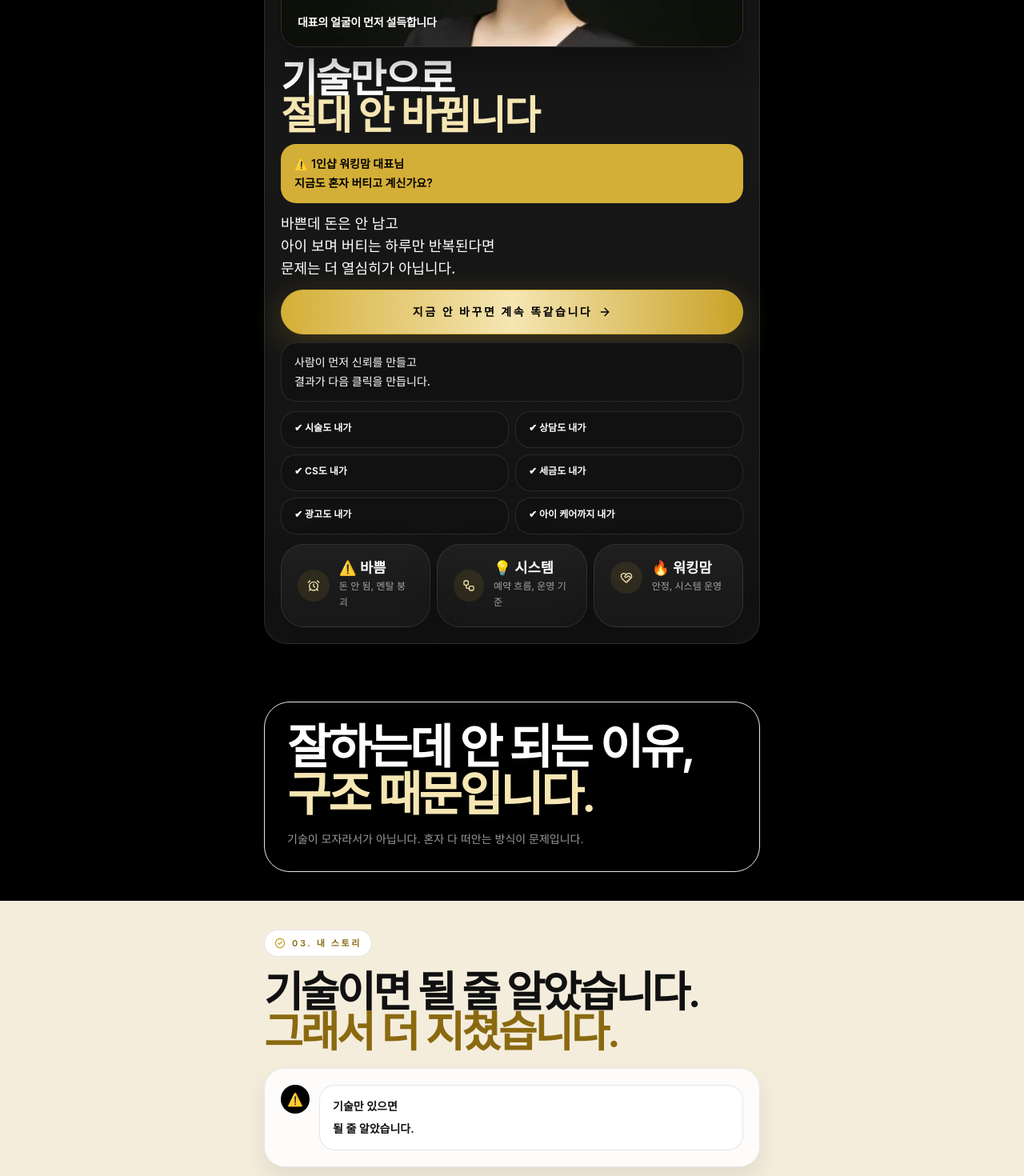
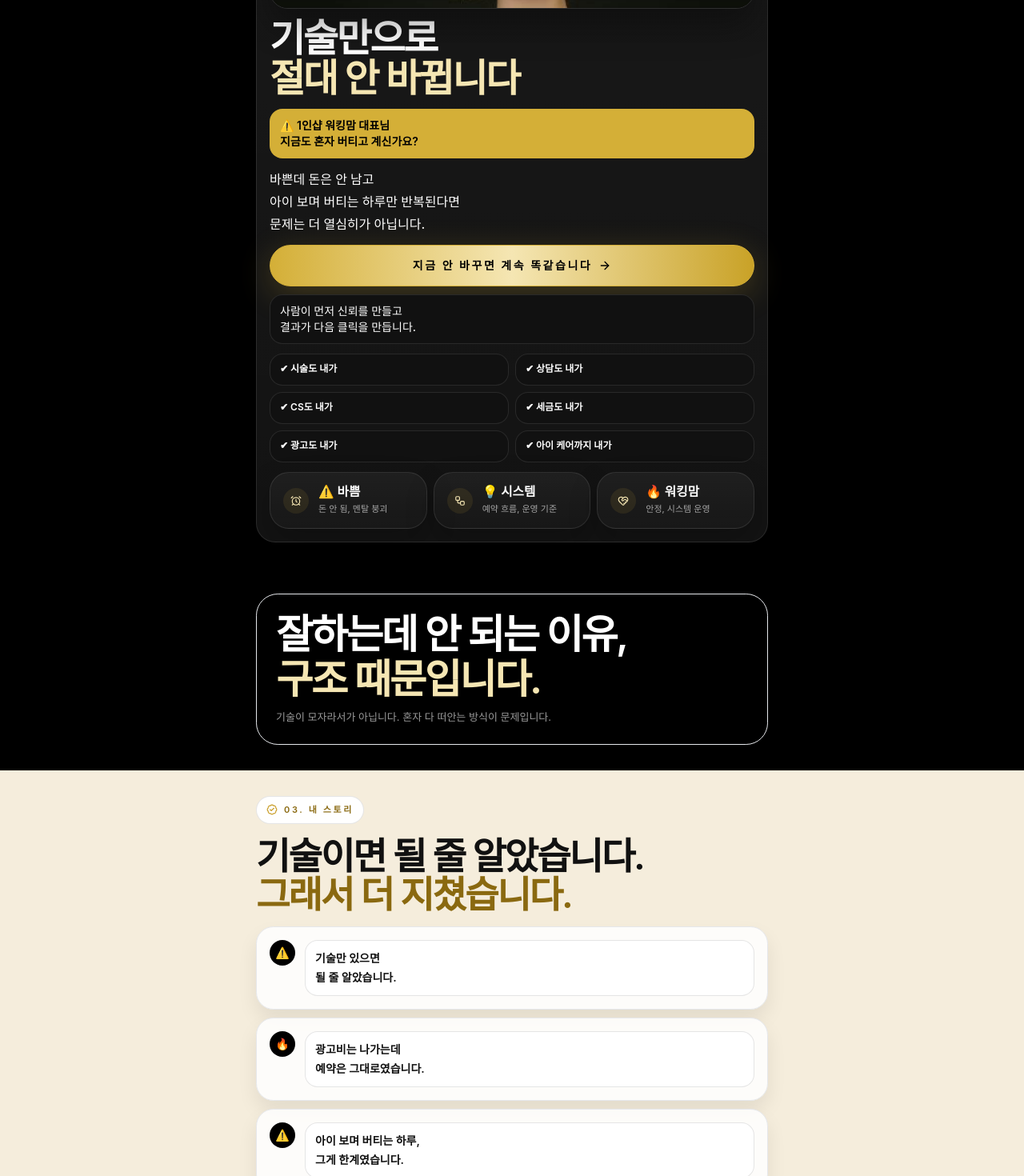
Before and after one commit to mrsweet0519/charis-landing, a React (Vite) app: page / in a window 1280 px wide. Shown: the part 540-2010 px from the top of the page at 80% size. Built offline with nearby package versions, Linux system fonts and the light colour scheme.

Commit message:
Tune mobile landing layout

```diff
--- a/src/pages/Landing.tsx
+++ b/src/pages/Landing.tsx
@@ -274,7 +274,7 @@ function HeroPortraitCard() {
   if (!imageFailed) {
     return (
       <div className="relative overflow-hidden rounded-[1.4rem] border border-white/10 shadow-[0_22px_40px_rgba(0,0,0,0.32)]">
-        <div className="relative h-[380px] overflow-hidden bg-[#121212] sm:h-[420px]">
+        <div className="relative h-[320px] overflow-hidden bg-[#121212] sm:h-[380px]">
           <img
             src="/images/ceo.jpg"
             alt="카리스뷰티 대표"
@@ -311,7 +311,7 @@ function HeroPortraitCard() {
         </div>
       </div>
 
-      <div className="relative mt-5 flex h-[380px] items-end justify-center overflow-hidden rounded-[1.5rem] border border-white/8 bg-[radial-gradient(circle_at_top,_rgba(245,230,179,0.14),_transparent_32%),#171717] sm:h-[420px]">
+      <div className="relative mt-5 flex h-[320px] items-end justify-center overflow-hidden rounded-[1.5rem] border border-white/8 bg-[radial-gradient(circle_at_top,_rgba(245,230,179,0.14),_transparent_32%),#171717] sm:h-[380px]">
         <div className="absolute inset-x-0 top-0 h-20 bg-[linear-gradient(180deg,rgba(212,175,55,0.18),transparent)]" />
         <div className="absolute left-6 top-6 rounded-full bg-black/50 px-3 py-2 text-xs font-semibold text-white/75">
           ⚠️ 바쁨
@@ -330,7 +330,7 @@ function HeroPortraitCard() {
 }
 
 function Wrap({ children, className = '' }: { children: ReactNode; className?: string }) {
-  return <div className={`mx-auto w-full max-w-[620px] ${className}`.trim()}>{children}</div>;
+  return <div className={`mx-auto w-full max-w-[640px] ${className}`.trim()}>{children}</div>;
 }
 
 function Block({
@@ -347,7 +347,7 @@ function Block({
   const toneClass = tone === 'cream' ? 'bg-[#F5EDDC] text-[#111111]' : 'bg-transparent text-white';
 
   return (
-    <section id={id} className={`px-4 py-7 sm:px-5 sm:py-9 ${toneClass} ${className}`.trim()}>
+    <section id={id} className={`px-4 py-6 sm:px-5 sm:py-8 ${toneClass} ${className}`.trim()}>
       <Wrap>{children}</Wrap>
     </section>
   );
@@ -371,7 +371,7 @@ function Eyebrow({ children, light = false }: { children: ReactNode; light?: boo
 function DarkPanel({ children, className = '' }: { children: ReactNode; className?: string }) {
   return (
     <div
-      className={`rounded-[1.8rem] border border-white/10 bg-[linear-gradient(180deg,rgba(255,255,255,0.05),rgba(255,255,255,0.02))] p-5 shadow-[0_20px_45px_rgba(0,0,0,0.24)] ${className}`.trim()}
+      className={`rounded-[1.5rem] border border-white/10 bg-[linear-gradient(180deg,rgba(255,255,255,0.05),rgba(255,255,255,0.02))] p-4 shadow-[0_16px_36px_rgba(0,0,0,0.22)] ${className}`.trim()}
     >
       {children}
     </div>
@@ -381,7 +381,7 @@ function DarkPanel({ children, className = '' }: { children: ReactNode; classNam
 function LightPanel({ children, className = '' }: { children: ReactNode; className?: string }) {
   return (
     <div
-      className={`rounded-[1.6rem] border border-black/8 bg-white/85 p-5 shadow-[0_14px_28px_rgba(0,0,0,0.08)] ${className}`.trim()}
+      className={`rounded-[1.35rem] border border-black/8 bg-white/85 p-4 shadow-[0_12px_24px_rgba(0,0,0,0.08)] ${className}`.trim()}
     >
       {children}
     </div>
@@ -404,7 +404,7 @@ function Bubble({
         ? 'border-black/10 bg-white text-[#111111]'
         : 'border-white/10 bg-[#111111] text-white';
 
-  return <div className={`rounded-[1.2rem] border px-4 py-3 text-sm leading-6 ${toneClass} ${className}`.trim()}>{children}</div>;
+  return <div className={`rounded-[1rem] border px-3 py-2.5 text-sm leading-5 ${toneClass} ${className}`.trim()}>{children}</div>;
 }
 
 function StopScreen({
@@ -422,7 +422,7 @@ function StopScreen({
     <Block tone={tone}>
       <Reveal>
         <div
-          className={`rounded-[2rem] border p-6 sm:p-7 ${
+          className={`rounded-[1.7rem] border p-5 sm:p-6 ${
             light
               ? 'border-black/10 bg-white/70 text-[#111111]'
               : 'border-[#D4AF37]/18 bg-[radial-gradient(circle_at_top,_rgba(212,175,55,0.16),_transparent_36%),#0E0E0E] text-white'
@@ -432,7 +432,7 @@ function StopScreen({
             {lines.map((line, index) => (
               <p
                 key={line}
-                className={`text-[2.75rem] font-semibold leading-[0.94] tracking-[-0.06em] sm:text-[3.7rem] ${
+                className={`text-[2.45rem] font-semibold leading-[1.02] tracking-[-0.05em] sm:text-[3.15rem] ${
                   index === lines.length - 1 ? (light ? 'text-[#8A6910]' : 'text-[#F5E6B3]') : ''
                 }`}
               >
@@ -441,7 +441,7 @@ function StopScreen({
             ))}
           </div>
           {subtitle ? (
-            <p className={`mt-4 text-sm leading-6 ${light ? 'text-[#463F33]' : 'text-white/60'}`}>{subtitle}</p>
+            <p className={`mt-3 text-[13px] leading-5 ${light ? 'text-[#463F33]' : 'text-white/60'}`}>{subtitle}</p>
           ) : null}
         </div>
       </Reveal>
@@ -456,7 +456,7 @@ function StrongCTA({
   label?: string;
   href?: string;
 }) {
-  return <CTAButton href={href} label={label} className="min-h-14 w-full justify-center px-8 text-[15px]" />;
+  return <CTAButton href={href} label={label} className="min-h-[52px] w-full justify-center px-6 text-[14px]" />;
 }
 
 export function Landing() {
@@ -498,23 +498,23 @@ export function Landing() {
       <main className="pb-28 sm:pb-0">
         <Block>
           <Reveal>
-            <DarkPanel className="bg-[#0E0E0E] p-4 sm:p-5">
+            <DarkPanel className="bg-[#0E0E0E] p-4">
               <Eyebrow>01. Hero</Eyebrow>
               <Reveal delay={0.04} className="mt-3">
                 <HeroPortraitCard />
               </Reveal>
 
-              <h1 className="mt-4 text-[2.2rem] font-semibold leading-[0.94] tracking-[-0.05em] text-white sm:text-[3.1rem]">
+              <h1 className="mt-3 text-[2.65rem] font-semibold leading-[1.06] tracking-[-0.05em] text-white sm:text-[3rem]">
                 기술만으로
                 <span className="block text-[#F5E6B3]">절대 안 바뀝니다</span>
               </h1>
 
-              <Bubble tone="gold" className="mt-3 py-2.5 font-semibold leading-5">
+              <Bubble tone="gold" className="mt-3 px-3 py-2 text-[15px] font-semibold leading-5">
                 ⚠️ 1인샵 워킹맘 대표님
                 <span className="block">지금도 혼자 버티고 계신가요?</span>
               </Bubble>
 
-              <p className="mt-3 text-base font-medium leading-6 text-white/76 sm:text-lg sm:leading-7">
+              <p className="mt-3 text-[15px] font-medium leading-6 text-white/76 sm:text-base sm:leading-7">
                 <span className="block">바쁜데 돈은 안 남고</span>
                 <span className="block">아이 보며 버티는 하루만 반복된다면</span>
                 <span className="block">문제는 더 열심히가 아닙니다.</span>
@@ -522,7 +522,7 @@ export function Landing() {
 
               <div className="mt-3 flex flex-col gap-2.5">
                 <StrongCTA label="지금 안 바꾸면 계속 똑같습니다" />
-                <Bubble className="py-2.5 font-medium leading-5">
+                <Bubble className="py-2 text-[14px] font-medium leading-5">
                   <span className="block">사람이 먼저 신뢰를 만들고</span>
                   <span className="block">결과가 다음 클릭을 만듭니다.</span>
                 </Bubble>
@@ -530,7 +530,7 @@ export function Landing() {
 
               <div className="mt-3 grid grid-cols-2 gap-2">
                 {empathyChecklist.map((item) => (
-                  <Bubble key={item} className="min-h-[46px] px-3 py-2 text-[11px] font-semibold leading-4 sm:text-xs">
+                  <Bubble key={item} className="min-h-[40px] px-3 py-1.5 text-[11px] font-semibold leading-4 sm:text-xs">
                     {item}
                   </Bubble>
                 ))}
@@ -539,36 +539,36 @@ export function Landing() {
               <div className="mt-3 grid gap-2 sm:grid-cols-3">
                 <DarkPanel className="bg-[#131313] p-3.5">
                   <div className="flex items-center gap-3">
-                    <div className="flex h-10 w-10 items-center justify-center rounded-full bg-[#D4AF37]/10 text-[#F5E6B3]">
-                      <AlarmClock className="h-4 w-4" />
+                    <div className="flex h-8 w-8 items-center justify-center rounded-full bg-[#D4AF37]/10 text-[#F5E6B3]">
+                      <AlarmClock className="h-3.5 w-3.5" />
                     </div>
                     <div>
-                      <p className="text-[1.1rem] font-semibold leading-[1.02] text-white">⚠️ 바쁨</p>
-                      <p className="mt-1 text-xs leading-5 text-white/60">돈 안 됨, 멘탈 붕괴</p>
+                      <p className="text-[0.98rem] font-semibold leading-[1.08] text-white">⚠️ 바쁨</p>
+                      <p className="mt-1 text-[11px] leading-4 text-white/60">돈 안 됨, 멘탈 붕괴</p>
                     </div>
                   </div>
                 </DarkPanel>
 
                 <DarkPanel className="border-[#D4AF37]/18 bg-[radial-gradient(circle_at_top,_rgba(212,175,55,0.16),_transparent_30%),#121212] p-3.5">
                   <div className="flex items-center gap-3">
-                    <div className="flex h-10 w-10 items-center justify-center rounded-full bg-[#D4AF37]/10 text-[#F5E6B3]">
-                      <Workflow className="h-4 w-4" />
+                    <div className="flex h-8 w-8 items-center justify-center rounded-full bg-[#D4AF37]/10 text-[#F5E6B3]">
+                      <Workflow className="h-3.5 w-3.5" />
                     </div>
                     <div>
-                      <p className="text-[1.1rem] font-semibold leading-[1.02] text-white">💡 시스템</p>
-                      <p className="mt-1 text-xs leading-5 text-white/60">예약 흐름, 운영 기준</p>
+                      <p className="text-[0.98rem] font-semibold leading-[1.08] text-white">💡 시스템</p>
+                      <p className="mt-1 text-[11px] leading-4 text-white/60">예약 흐름, 운영 기준</p>
                     </div>
                   </div>
                 </DarkPanel>
 
                 <DarkPanel className="bg-[#131313] p-3.5">
                   <div className="flex items-center gap-3">
-                    <div className="flex h-10 w-10 items-center justify-center rounded-full bg-[#D4AF37]/10 text-[#F5E6B3]">
-                      <HeartHandshake className="h-4 w-4" />
+                    <div className="flex h-8 w-8 items-center justify-center rounded-full bg-[#D4AF37]/10 text-[#F5E6B3]">
+                      <HeartHandshake className="h-3.5 w-3.5" />
                     </div>
                     <div>
-                      <p className="text-[1.1rem] font-semibold leading-[1.02] text-white">🔥 워킹맘</p>
-                      <p className="mt-1 text-xs leading-5 text-white/60">안정, 시스템 운영</p>
+                      <p className="text-[0.98rem] font-semibold leading-[1.08] text-white">🔥 워킹맘</p>
+                      <p className="mt-1 text-[11px] leading-4 text-white/60">안정, 시스템 운영</p>
                     </div>
                   </div>
                 </DarkPanel>
@@ -585,21 +585,21 @@ export function Landing() {
         <Block tone="cream">
           <Reveal>
             <Eyebrow light>03. 내 스토리</Eyebrow>
-            <h2 className="mt-5 text-[2.75rem] font-semibold leading-[0.93] tracking-[-0.06em] sm:text-[3.3rem]">
+            <h2 className="mt-4 text-[2.35rem] font-semibold leading-[1.04] tracking-[-0.05em] sm:text-[2.9rem]">
               기술이면 될 줄 알았습니다.
               <span className="block text-[#8A6910]">그래서 더 지쳤습니다.</span>
             </h2>
           </Reveal>
 
-          <div className="mt-5 space-y-3">
+          <div className="mt-4 space-y-2.5">
             {storyLines.map((story, index) => (
               <Reveal key={story.lines.join('-')} delay={index * 0.04}>
-                <LightPanel>
+                <LightPanel className="p-3.5">
                   <div className="flex items-start gap-3">
-                    <div className="flex h-9 w-9 shrink-0 items-center justify-center rounded-full bg-black text-white">
-                      <span className="text-base">{story.emoji}</span>
+                    <div className="flex h-8 w-8 shrink-0 items-center justify-center rounded-full bg-black text-white">
+                      <span className="text-sm">{story.emoji}</span>
                     </div>
-                    <Bubble tone="light" className="flex-1 border-black/10 bg-[#F8F2E6] text-base font-semibold leading-7">
+                    <Bubble tone="light" className="flex-1 border-black/10 bg-[#F8F2E6] px-3 py-2 text-[15px] font-semibold leading-6">
                       <span className="block">{story.lines[0]}</span>
                       <span className="block">{story.lines[1]}</span>
                     </Bubble>
@@ -947,14 +947,14 @@ export function Landing() {
         <Block id="webinar" className="bg-[#090909]">
           <Reveal>
             <Eyebrow>16. 무료 웨비나 구성</Eyebrow>
-            <h2 className="mt-5 text-[2.5rem] font-semibold leading-[0.94] tracking-[-0.06em] text-white sm:text-[3.05rem]">
+            <h2 className="mt-4 text-[2.3rem] font-semibold leading-[1.04] tracking-[-0.05em] text-white sm:text-[2.8rem]">
               무료로 듣는 한 번이
               <span className="block text-[#F5E6B3]">지금 흐름을 완전히 바꿉니다.</span>
             </h2>
           </Reveal>
 
-          <Reveal delay={0.04} className="mt-5">
-            <DarkPanel className="border-[#D4AF37]/20 bg-[radial-gradient(circle_at_top,_rgba(212,175,55,0.18),_transparent_34%),linear-gradient(135deg,_#171717_0%,_#0A0A0A_60%,_#050505_100%)]">
+          <Reveal delay={0.04} className="mt-4">
+            <DarkPanel className="border-[#D4AF37]/20 bg-[radial-gradient(circle_at_top,_rgba(212,175,55,0.18),_transparent_34%),linear-gradient(135deg,_#171717_0%,_#0A0A0A_60%,_#050505_100%)] p-4">
               <div className="flex flex-wrap gap-2">
                 <Bubble tone="gold" className="py-2 text-[11px] font-semibold uppercase tracking-[0.2em]">
                   선착순 50명
@@ -964,29 +964,29 @@ export function Landing() {
                 </Bubble>
               </div>
 
-              <div className="mt-5 grid grid-cols-4 gap-2">
+              <div className="mt-4 grid grid-cols-4 gap-2">
                 {countdown.map((item) => (
-                  <div key={item.label} className="rounded-[1rem] border border-white/10 bg-[#111111] px-3 py-4 text-center">
-                    <div className="text-2xl font-semibold text-white">{item.value}</div>
-                    <div className="mt-1 text-[10px] uppercase tracking-[0.18em] text-[#D4AF37]">{item.label}</div>
+                  <div key={item.label} className="rounded-[0.95rem] border border-white/10 bg-[#111111] px-2 py-3 text-center">
+                    <div className="text-[1.35rem] font-semibold text-white">{item.value}</div>
+                    <div className="mt-1 text-[9px] uppercase tracking-[0.16em] text-[#D4AF37]">{item.label}</div>
                   </div>
                 ))}
               </div>
 
-              <div className="mt-5 space-y-2">
+              <div className="mt-4 space-y-2">
                 {webinarFlow.map((item, index) => (
-                  <div key={item} className="flex items-start gap-3 rounded-[1rem] border border-white/8 bg-[#151515] px-4 py-4">
-                    <div className="flex h-8 w-8 items-center justify-center rounded-full bg-[#D4AF37] text-xs font-semibold text-black">
+                  <div key={item} className="flex items-start gap-3 rounded-[1rem] border border-white/8 bg-[#151515] px-3 py-3">
+                    <div className="flex h-7 w-7 items-center justify-center rounded-full bg-[#D4AF37] text-[11px] font-semibold text-black">
                       {index + 1}
                     </div>
-                    <p className="pt-0.5 text-sm leading-7 text-white/76">{item}</p>
+                    <p className="pt-0.5 text-[15px] leading-6 text-white/76">{item}</p>
                   </div>
                 ))}
               </div>
 
-              <div className="mt-5 flex flex-col gap-3">
+              <div className="mt-4 flex flex-col gap-2.5">
                 <StrongCTA label="지금 안 바꾸면 계속 똑같습니다" />
-                <Bubble className="font-medium">
+                <Bubble className="py-2 text-[14px] font-medium leading-5">
                   더 늦으면 또 같은 달을 반복합니다. 지금 끊어야 다음 달이 달라집니다.
                 </Bubble>
               </div>
```
